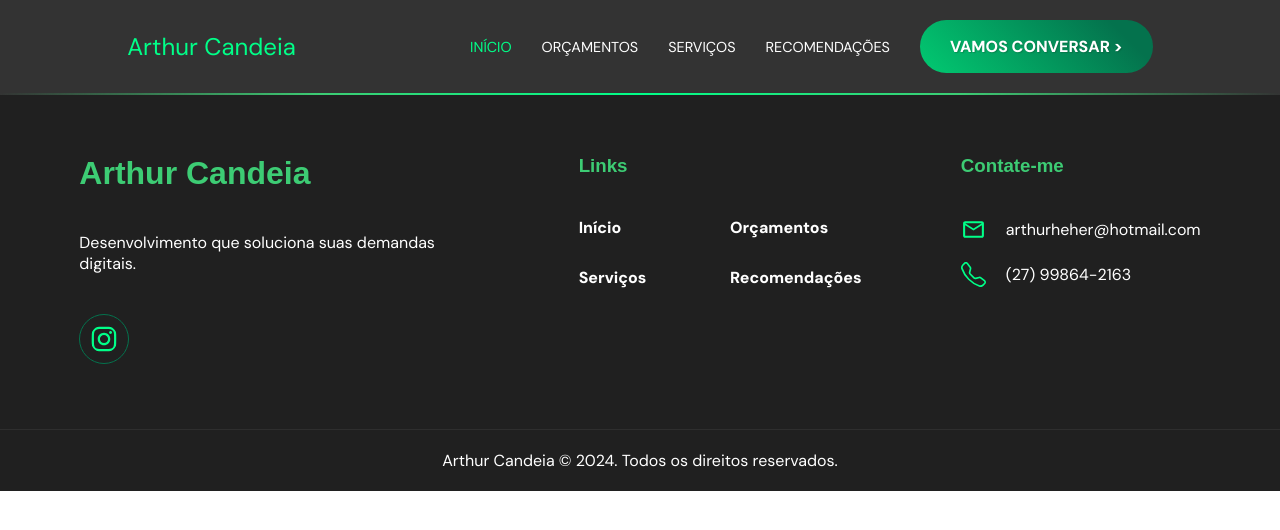
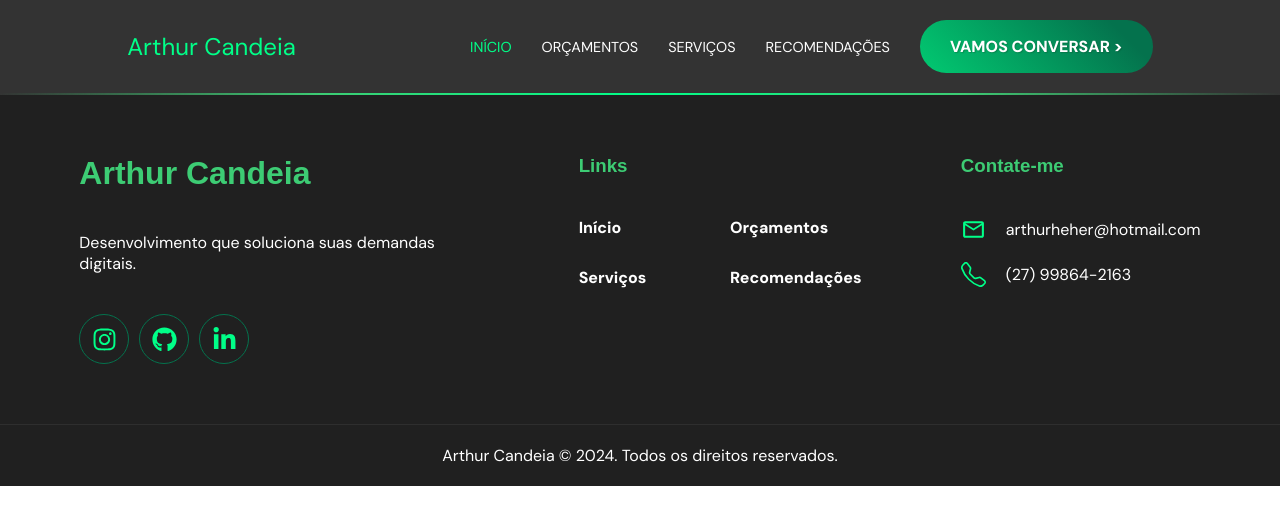
Before and after one commit to Arthur-Candeia/portfolio, a Next.js app: page / in a window 1280 px wide. Shown: the top 530 px of the page. Built offline with nearby package versions, Linux system fonts and the light colour scheme; a web font is replaced by a local one.

Commit message:
FEAT: Melhorias no footer.

```diff
--- a/src/components/common/Footer.tsx
+++ b/src/components/common/Footer.tsx
@@ -1,10 +1,9 @@
 import { Links } from "./Header";
+import { FaInstagram, FaGithub, FaLinkedinIn } from "react-icons/fa";
+import { MdOutlineMailOutline } from "react-icons/md";
+import { BsTelephone } from "react-icons/bs";
 import Link from "next/link";
 import styles from "@/styles/components/common/footer.module.scss"
-import { FaInstagram } from "react-icons/fa";
-import { MdOutlineMailOutline } from "react-icons/md";
-import { BsTelephone } from "react-icons/bs";
-import { FiMapPin } from "react-icons/fi";
 
 export function Footer() {
   return (
@@ -17,6 +16,13 @@ export function Footer() {
             <Link href="https://www.instagram.com/blackmonkeybrasil/" target="_blank" rel="external">
               <FaInstagram />
             </Link>
+            <Link href="https://github.com/Arthur-Candeia/" target="_blank" rel="external">
+              <FaGithub />
+            </Link>
+            <Link href="https://www.linkedin.com/in/arthur-candeia/" target="_blank" rel="external">
+              <FaLinkedinIn />
+            </Link>
+
           </div>
         </div>
         <div className={styles.links}>
--- a/src/styles/components/common/footer.module.scss
+++ b/src/styles/components/common/footer.module.scss
@@ -33,20 +33,31 @@
     display: flex;
     gap: 10px;
 
-    svg {
+    a {
+      display: grid;
+      place-content: center;
       width: 50px;
       height: 50px;
-      padding: 10px;
-      text-align: center;
-      cursor: pointer;
-      fill: $color1;
+      padding: 5px;
       border: 1px solid $color3;
       border-radius: 50%;
       transition: all 0.2s ease;
 
+      svg {
+        width: 25px;
+        height: 25px;
+        text-align: center;
+        cursor: pointer;
+        fill: $color1;
+        transition: all 0.2s ease;
+      }
+
       &:hover {
-        fill: $white;
         background-color: $color1;
+
+        svg {
+          fill: $white;
+        }
       }
     }
   }
```
